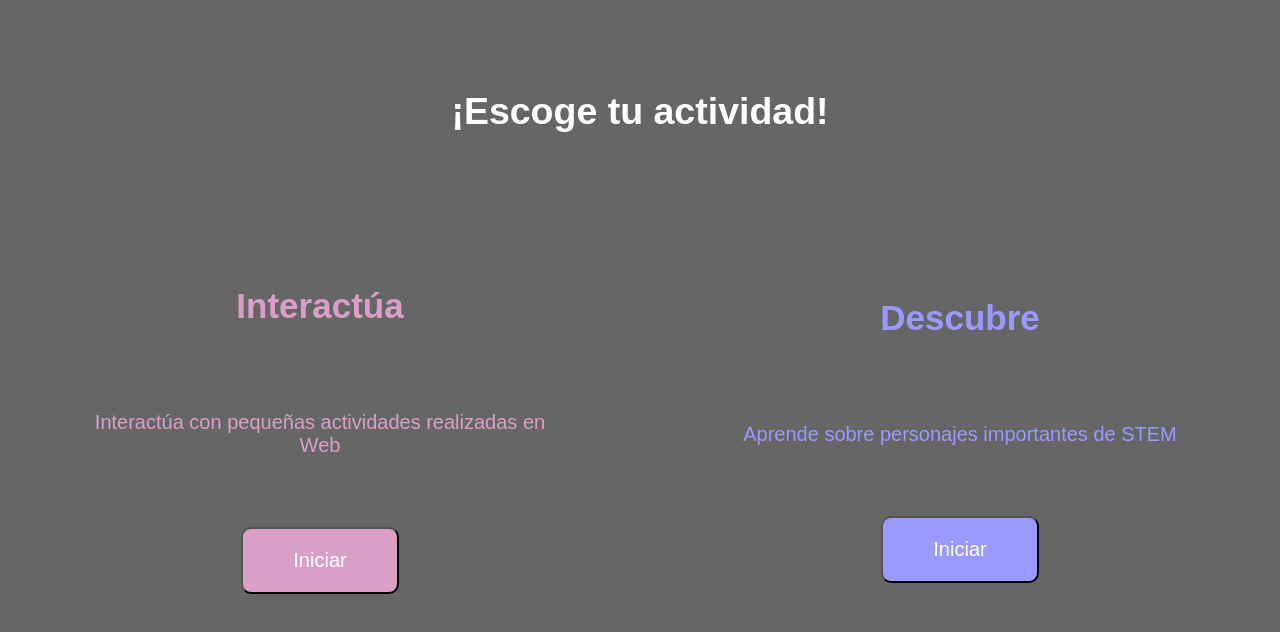
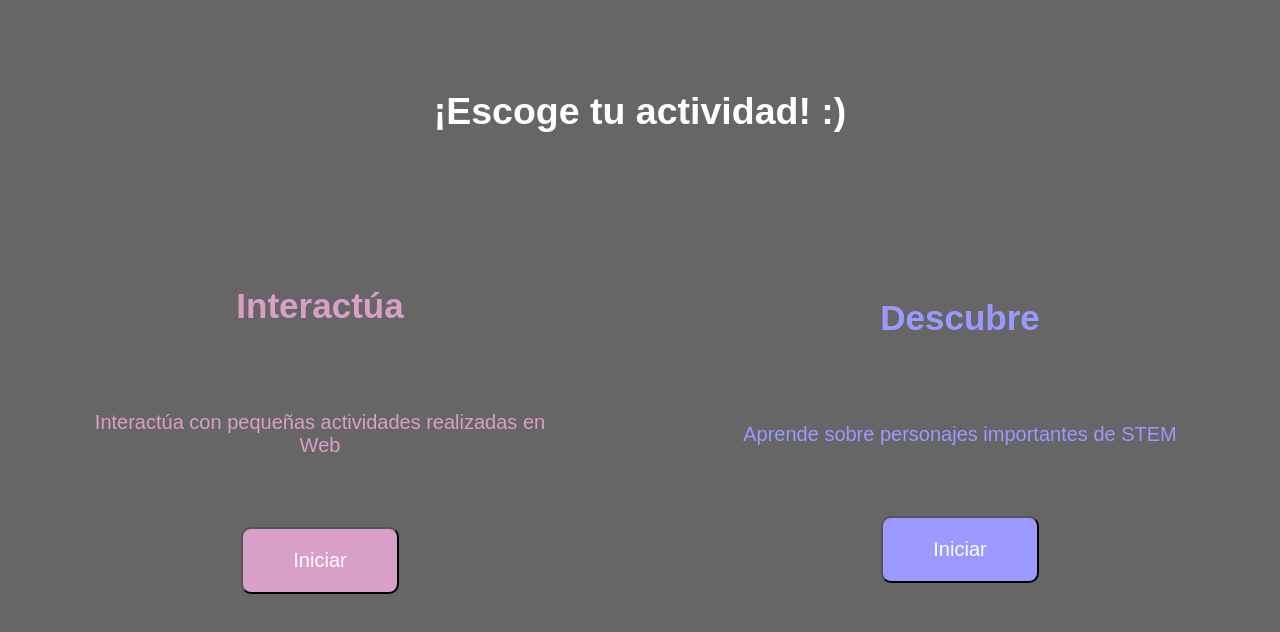
Before and after one commit to AngelVillalobosS/STEM_Web, a plain HTML site: page index.html in a window 1280 px wide. Drawn offline with Linux system fonts and the light colour scheme.

Commit message:
Prueba en repositorio local

```diff
--- a/index.html
+++ b/index.html
@@ -15,7 +15,7 @@
 
 <div class="container">
     <div class="cont-header">
-        <h2>¡Escoge tu actividad!</h2>
+        <h2>¡Escoge tu actividad! :)</h2>
     </div>
     <div class="cont-main">
         <div class="left">
```
